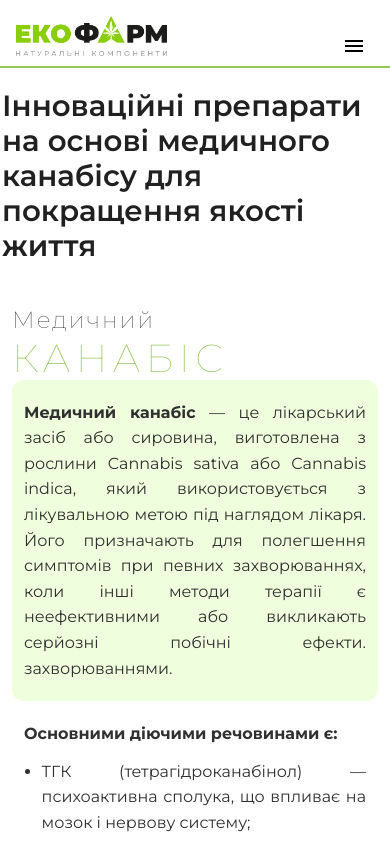
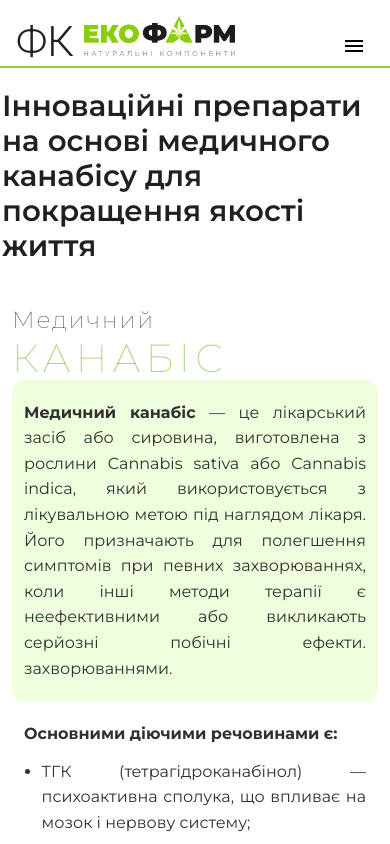
Before and after one commit to lowtab777/ecofarm-website, an Angular app: page /main-page in a window 390 px wide. Shown: the top 844 px of the page. Built offline with nearby package versions, Linux system fonts and the light colour scheme.

Commit message:
added FK for mobile version

```diff
--- a/src/app/components/ecofarm-header/ecofarm-header.component.html
+++ b/src/app/components/ecofarm-header/ecofarm-header.component.html
@@ -100,7 +100,10 @@
         </nav>
 
         <div class="mobile-header show-on-mobile">
-          <img class="mobile-logo" src="images/ecofarmLogo.png" />
+          <div class="mobile-header-logo">
+            <h1>ФК</h1>
+            <img class="mobile-logo" src="images/ecofarmLogo.png" />
+          </div>
           <button
             mat-icon-button
             class="burger-menu"
@@ -110,7 +113,6 @@
             <mat-icon>menu</mat-icon>
           </button>
         </div>
-
       </div>
     </mat-toolbar>
   </mat-sidenav-content>
--- a/src/app/components/ecofarm-header/ecofarm-header.component.scss
+++ b/src/app/components/ecofarm-header/ecofarm-header.component.scss
@@ -105,6 +105,19 @@ mat-sidenav-content {
   overflow: hidden;
 }
 
+.mobile-header-logo {
+  display: flex;
+  flex-direction: row;
+  gap: 10px;
+  align-items: center;
+  justify-content: center;
+  h1 {
+    font-size: 42px;
+    align-items: center;
+    font-weight: 300;
+  }
+}
+
 @media (max-width: 1000px) {
   .hide-on-mobile {
     display: none !important;
```
